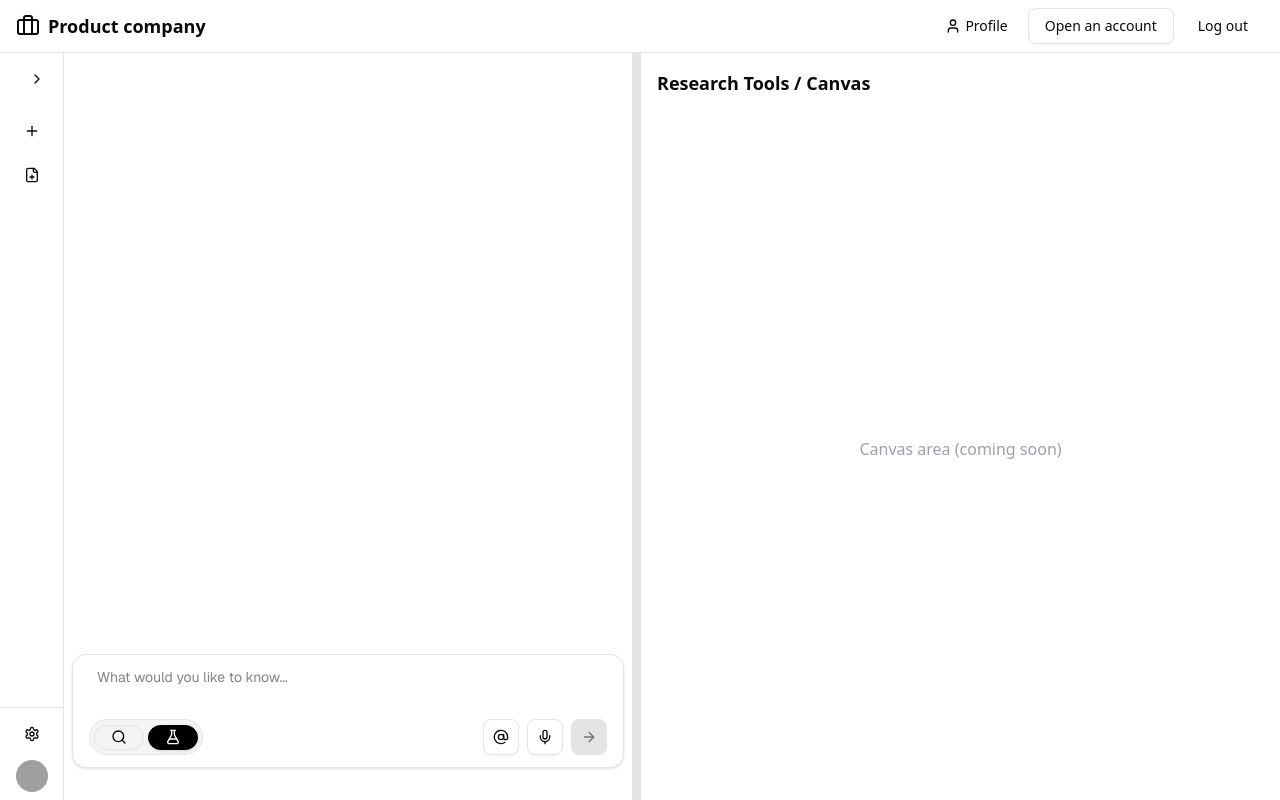
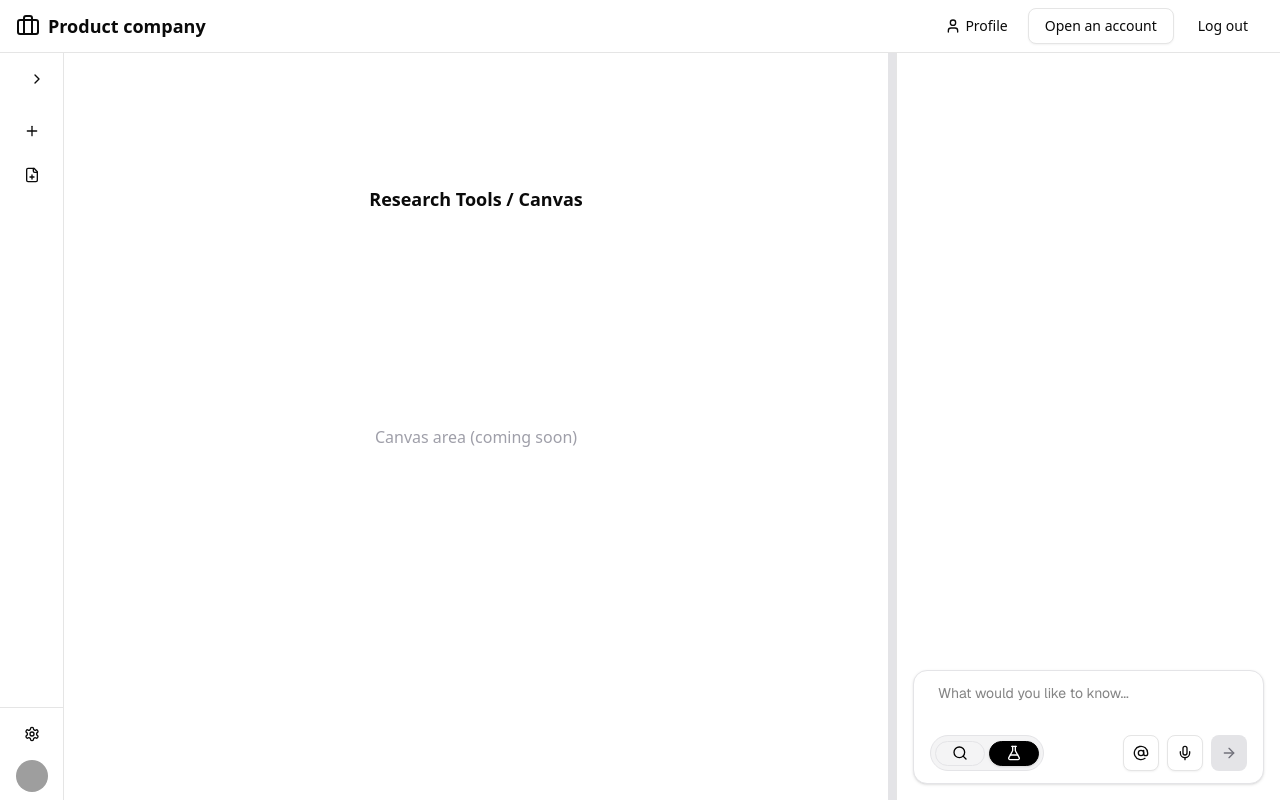
Before and after one commit to Ebaka716/searchV3, a Next.js app: page /research in a window 1280 px wide. Built offline with nearby package versions, Linux system fonts and the light colour scheme; grey boxes are pictures that could not be loaded.

Commit message:
Refactor research page layout: central canvas (70%), resizable right panel (30%) for EnhancedInput/dialogue, Cursor-style

```diff
--- a/src/app/research/page.tsx
+++ b/src/app/research/page.tsx
@@ -5,15 +5,37 @@ import AppSidebar from "@/components/sidebar/AppSidebar";
 import { EnhancedInput } from "@/components/input/EnhancedInput";
 import { useRouter } from "next/navigation";
 
-function ResearchRightPanel({ width }: { width: number }) {
+function ResearchCanvas() {
+  return (
+    <main className="flex-1 min-h-0 bg-white flex flex-col items-center justify-center px-2">
+      <div className="w-full max-w-3xl flex flex-col gap-2 items-center mb-8 mx-2">
+        <h2 className="font-semibold text-lg mb-4">Research Tools / Canvas</h2>
+        {/* Future: Canvas, widgets, tools, etc. */}
+        <div className="flex-1 flex items-center justify-center text-zinc-400 min-h-[400px]">Canvas area (coming soon)</div>
+      </div>
+    </main>
+  );
+}
+
+function ResearchRightPanel({ width, value, setValue, mode, handleModeChange }: { width: number, value: string, setValue: (v: string) => void, mode: 'search' | 'research', handleModeChange: (m: 'search' | 'research') => void }) {
   return (
     <aside
       className="h-full border-l bg-white flex flex-col p-4 transition-all duration-500"
       style={{ width }}
     >
-      <h2 className="font-semibold text-lg mb-4">Research Tools / Canvas</h2>
-      {/* Future: Canvas, widgets, tools, etc. */}
-      <div className="flex-1 flex items-center justify-center text-zinc-400">Canvas area (coming soon)</div>
+      {/* Placeholder for dialogue/conversation */}
+      <div className="flex-1 flex flex-col items-center justify-end">
+        <div className="w-full max-w-2xl flex flex-col gap-2 items-center mb-8 mx-2">
+          {/* Dialogue area could go here */}
+        </div>
+        <EnhancedInput
+          value={value}
+          onChange={e => setValue(e.target.value)}
+          onSend={() => alert("Send: " + value)}
+          mode={mode}
+          onModeChange={handleModeChange}
+        />
+      </div>
     </aside>
   );
 }
@@ -25,7 +47,12 @@ export default function ResearchPage() {
   // Resizable right panel state
   const minWidth = 320; // px
   const maxWidth = 800; // px
-  const [rightPanelWidth, setRightPanelWidth] = useState(480); // SSR-safe default
+  const [rightPanelWidth, setRightPanelWidth] = useState(() => {
+    if (typeof window !== 'undefined') {
+      return Math.max(minWidth, Math.min(maxWidth, window.innerWidth * 0.3));
+    }
+    return 480;
+  });
   const dragging = useRef(false);
   const animationFrame = useRef<number | null>(null);
 
@@ -66,33 +93,29 @@ export default function ResearchPage() {
   };
 
   React.useEffect(() => {
-    setRightPanelWidth(window.innerWidth / 2);
+    setRightPanelWidth(Math.max(minWidth, Math.min(maxWidth, window.innerWidth * 0.3)));
   }, []);
 
   return (
     <div className="h-screen flex flex-col">
       <MainLayout headerVariant="short" leftSidebar={<AppSidebar />} rightSidebar={null}>
         <div className="flex flex-1 h-full min-h-0">
-          {/* Main content area */}
-          <main className="flex-1 min-h-0 bg-white flex flex-col items-center justify-end px-2">
-            <div className="w-full max-w-2xl flex flex-col gap-2 items-center mb-8 mx-2">
-              <EnhancedInput
-                value={value}
-                onChange={e => setValue(e.target.value)}
-                onSend={() => alert("Send: " + value)}
-                mode={mode}
-                onModeChange={handleModeChange}
-              />
-            </div>
-          </main>
+          {/* Central canvas area */}
+          <ResearchCanvas />
           {/* Draggable divider */}
           <div
             className="w-2 cursor-col-resize bg-zinc-200 hover:bg-zinc-400 transition-colors"
             onMouseDown={handleDragStart}
             style={{ zIndex: 10, cursor: 'col-resize' }}
           />
-          {/* Resizable right panel */}
-          <ResearchRightPanel width={rightPanelWidth} />
+          {/* Resizable right panel with EnhancedInput and dialogue */}
+          <ResearchRightPanel
+            width={rightPanelWidth}
+            value={value}
+            setValue={setValue}
+            mode={mode}
+            handleModeChange={handleModeChange}
+          />
         </div>
       </MainLayout>
     </div>
```
